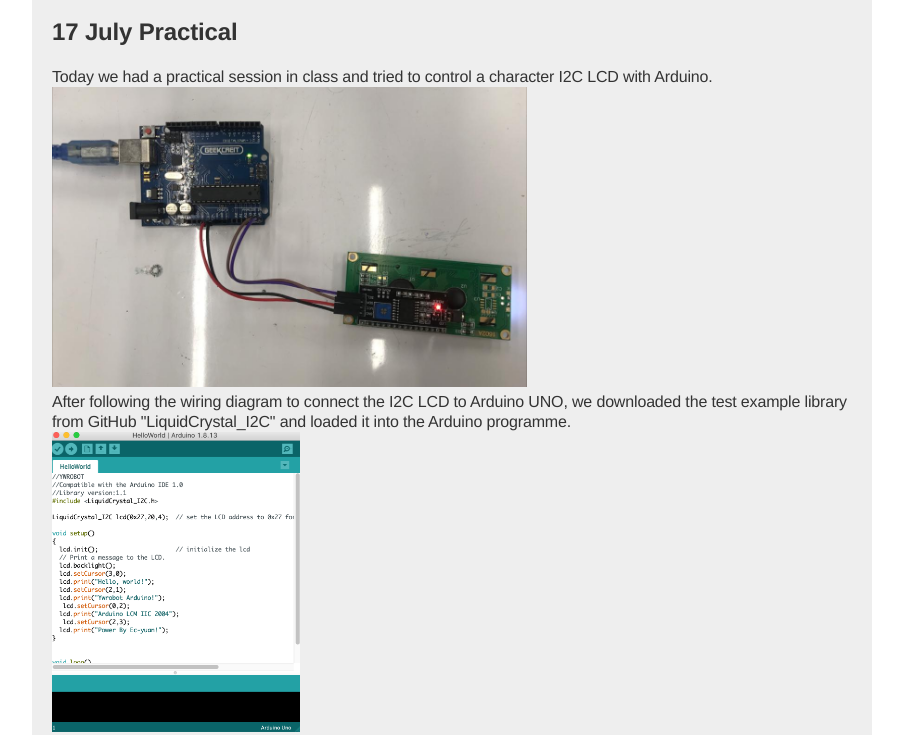
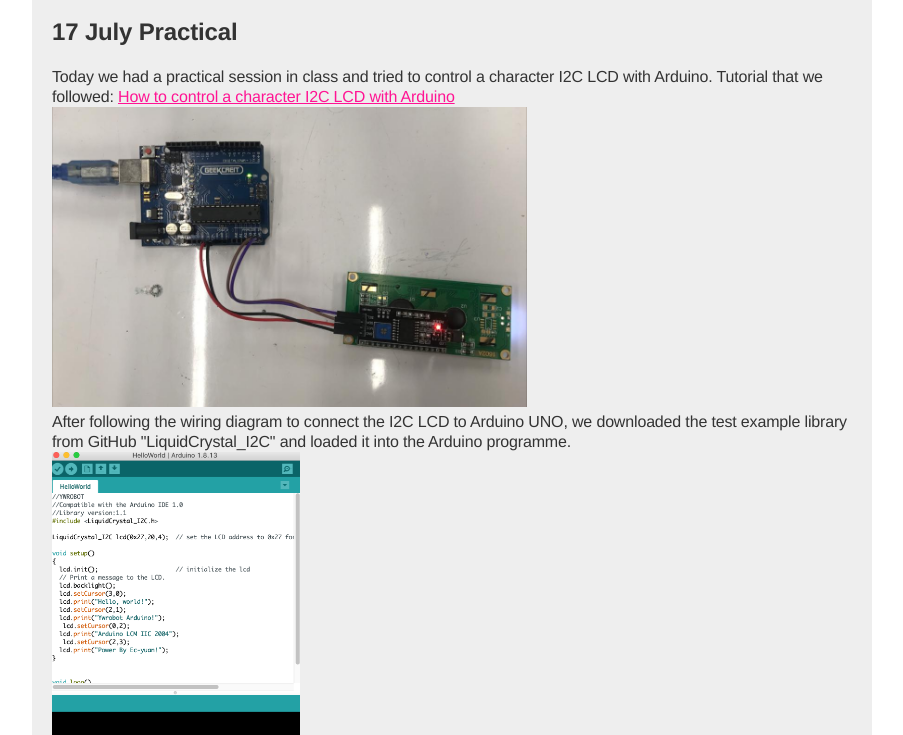
Before and after one commit to JAZE7/EP1000, a plain HTML site: page pages/embedded.html in a window 1280 px wide. Shown: the part 4865-5600 px from the top of the page, without its empty margins (188-1091 px from the left). Drawn offline with Linux system fonts and the light colour scheme.

Commit message:
Update embedded.html

```diff
--- a/pages/embedded.html
+++ b/pages/embedded.html
@@ -124,6 +124,8 @@ It can be purchased at a cheap price from aliexpress (directly from China).</li>
 
 <p>
 	Today we had a practical session in class and tried to control a character I2C LCD with Arduino.
+
+	Tutorial that we followed: <a href= "https://www.makerguides.com/character-i2c-lcd-arduino-tutorial/">How to control a character I2C LCD with Arduino</a>
 	<br>
 
 <img src= "../pics/connected.jpg" height = "300px" >
```
